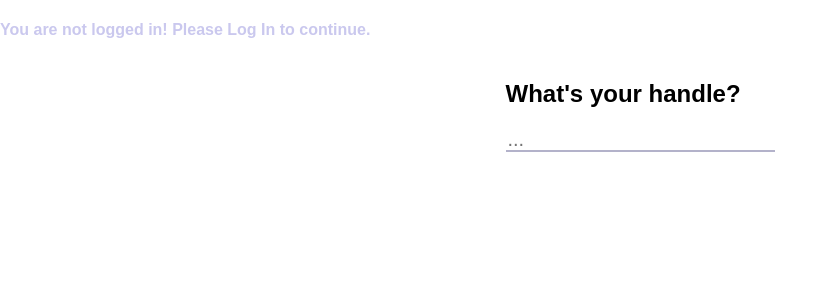
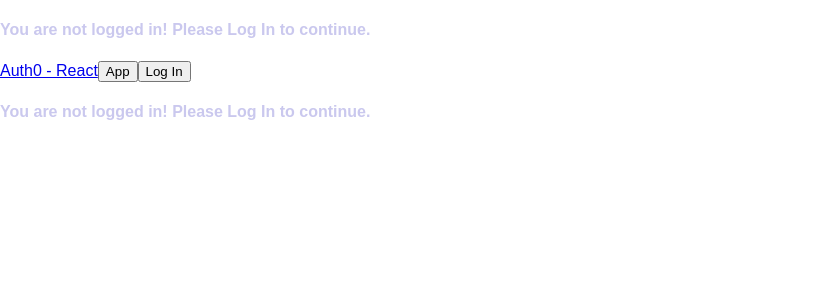
Before and after one commit to mchaffin/Emitter-Chat, a React (Create React App) app: page /app in a window 1280 px wide. Shown: the top 300 px of the page, without its empty margins (0-838 px from the left). Built offline with nearby package versions, Linux system fonts and the light colour scheme; no server answers; what auth0-js would draw is missing.

Commit message:
weekend tweaking...lost of testing

```diff
--- a/package.json
+++ b/package.json
@@ -18,7 +18,7 @@
   },
   "scripts": {
     "start": "node src/server/index.js",
-    "dev": "concurrently 'REACT_APP_URL_VAR=http://localhost:3231 npm run react' 'npm run server'",
+    "dev": "concurrently 'REACT_APP_URL_VAR=http://localhost:3231/ npm run react' 'npm run server'",
     "react": "react-scripts start",
     "server": "nodemon src/server/index.js",
     "build": "react-scripts build",
--- a/src/App.js
+++ b/src/App.js
@@ -1,8 +1,17 @@
 import React, { Component } from 'react';
-import Layout from './components/Layout'
-import LoginForm from './components/LoginForm'
-//import { Navbar, Button } from 'react-bootstrap';
+import Layout from './Components/Layout'
+//import LoginForm from './Components/LoginForm'
+import Login from './Login/Login'
+//import ChatContainer from './Components/chats/ChatContainer'
+import { Navbar, Button } from 'react-bootstrap';
 import './index.css';
+
+// {
+//   !isAuthenticated() && (<Login />)
+// }
+// {
+//   isAuthenticated() && (<Layout />)
+// }
 
 class App extends Component {
 
@@ -25,12 +34,72 @@ class App extends Component {
 
     return (
       <div>
-          {
-            !isAuthenticated() && (<LoginForm />)
-          }
-          {
-            isAuthenticated() && (<Layout />)
-          }
+        <Navbar fluid>
+          <Navbar.Header>
+            <Navbar.Brand>
+              <a href="#">Auth0 - React</a>
+            </Navbar.Brand>
+            <Button
+              bsStyle="primary"
+              className="btn-margin"
+              onClick={this.goTo.bind(this, 'app')}
+            >
+              App
+            </Button>
+            {
+              !isAuthenticated() && (
+                  <Button
+                    id="qsLoginBtn"
+                    bsStyle="primary"
+                    className="btn-margin"
+                    onClick={this.login.bind(this)}
+                  >
+                    Log In
+                  </Button>
+                )
+            }
+            {
+              isAuthenticated() && (
+                  <Button
+                    id="qsLogoutBtn"
+                    bsStyle="primary"
+                    className="btn-margin"
+                    onClick={this.logout.bind(this)}
+                  >
+                    Log Out
+                  </Button>
+                )
+            }
+          </Navbar.Header>
+        </Navbar>
+
+        <div className="container">
+        {
+          isAuthenticated() && (
+              <h4>
+                You are logged in! Need to get profile and setuser here
+
+                <Layout />
+              </h4>
+            )
+        }
+        {
+          !isAuthenticated() && (
+              <h4>
+                You are not logged in! Please{' '}
+                <a
+                  style={{ cursor: 'pointer' }}
+                  onClick={this.login.bind(this)}
+                >
+                  Log In
+                </a>
+                {' '}to continue.
+              </h4>
+            )
+        }
+      </div>
+
+
       </div>
     );
   }
--- a/src/Auth/Auth.js
+++ b/src/Auth/Auth.js
@@ -31,6 +31,8 @@ export default class Auth {
       if (authResult && authResult.accessToken && authResult.idToken) {
         this.setSession(authResult);
         console.log(authResult)
+        // do something here to get profile data from authResult
+        //
         history.replace('/app');
       } else if (err) {
         history.replace('/');
@@ -46,6 +48,7 @@ export default class Auth {
     localStorage.setItem('access_token', authResult.accessToken);
     localStorage.setItem('id_token', authResult.idToken);
     localStorage.setItem('expires_at', expiresAt);
+    localStorage.setItem('nickname', authResult.idTokenPayload.nickname)
     // navigate to the home route
     history.replace('/');
   }
--- a/src/Login/Login.js
+++ b/src/Login/Login.js
@@ -1,12 +1,14 @@
 import React, { Component } from 'react';
 
-class Home extends Component {
+class Login extends Component {
 
   login() {
     this.props.auth.login();
   }
   render() {
     const { isAuthenticated } = this.props.auth;
+
+
     return (
       <div className="container">
         {
@@ -35,4 +37,4 @@ class Home extends Component {
   }
 }
 
-export default Home;
+export default Login;
--- a/src/components/Layout.js
+++ b/src/components/Layout.js
@@ -6,7 +6,6 @@ import ChatContainer from './chats/ChatContainer'
 
 // Path needs to be changed to localhost:3231/ when in dev
 const socketUrl = process.env.REACT_APP_URL_VAR
-console.log(process.env.REACT_APP_URL_VAR)
 
 export default class Layout extends Component {
 
@@ -31,7 +30,25 @@ export default class Layout extends Component {
 		socket.on('connect', this.reInitialize)
 
 		this.setState({socket})
+
+		/* Experimental
+		/*this.props.auth.getProfile((err, profile) => {
+			console.log(profile.nickname)
+			socket.emit(VERIFY_USER, profile.nickname, this.setUser1)
+		})*/
+
 	}
+	/*
+	*	Get Auth Zero User Profile nickname
+	*/
+	getNickname = ()=>{
+		const socket = io(socketUrl)
+		this.props.auth.getProfile((err, profile) => {
+			console.log(profile.nickname)
+			socket.emit(VERIFY_USER, profile.nickname, this.setUser1)
+		})
+	}
+
 
 	// Reconnects user if needed
 	reInitialize = ()=>{
@@ -54,6 +71,15 @@ export default class Layout extends Component {
 		const { socket } = this.state
 		socket.emit(USER_CONNECTED, user);
 		this.setState({ user })
+	}
+
+	/* Experimental */
+	setUser1 = ({user, isUser})=>{
+		if(isUser){
+			console.log("User name taken")
+		}else{
+			this.setState({ user })
+		}
 	}
 
 	/*
--- a/src/components/LoginForm.js
+++ b/src/components/LoginForm.js
@@ -1,9 +1,5 @@
 import React, { Component } from 'react';
 import { VERIFY_USER } from '../Events'
-//import { facebookAppId as appId } from '../config'
-//import FacebookLogin from 'react-facebook-login'
-//import GoogleLogin from 'react-google-login'
-
 
 export default class LoginForm extends Component {
 	constructor(props) {
--- a/src/routes.js
+++ b/src/routes.js
@@ -3,10 +3,10 @@ import { Route, Router } from 'react-router-dom';
 import App from './App';
 import Profile from './Profile/Profile';
 import Login from './Login/Login';
+import Layout from './Components/Layout';
 import Callback from './Callback/Callback';
 import Auth from './Auth/Auth';
 import history from './history';
-import LoginForm from './components/LoginForm';
 
 const auth = new Auth();
 
@@ -21,6 +21,7 @@ export const makeMainRoutes = () => {
       <Router history={history}>
         <div>
           <Route path="/" render={(props) => <Login auth={auth} {...props} />} />
+          <Route path="/chat" render={(props) => <Layout auth={auth} {...props} />} />
           <Route path="/app" render={(props) => <App auth={auth} {...props} />} />
           <Route path="/profile" render={(props) => <Profile auth={auth} {...props} />} />
           <Route path="/callback" render={(props) => {
--- a/src/server/SocketManager.js
+++ b/src/server/SocketManager.js
@@ -37,7 +37,7 @@ module.exports = function(socket){
 		sendTypingFromUser = sendTypingToChat(user.name)
 
 		io.emit(USER_CONNECTED, connectedUsers)
-		console.log(connectedUsers);
+		console.log("Connected Users:", connectedUsers);
 
 	})
 
@@ -54,7 +54,7 @@ module.exports = function(socket){
 	socket.on(LOGOUT, ()=>{
 		connectedUsers = removeUser(connectedUsers, socket.user.name)
 		io.emit(USER_DISCONNECTED, connectedUsers)
-		console.log("Disconnect", connectedUsers);
+		console.log("Logout", connectedUsers);
 
 	})
 
```
